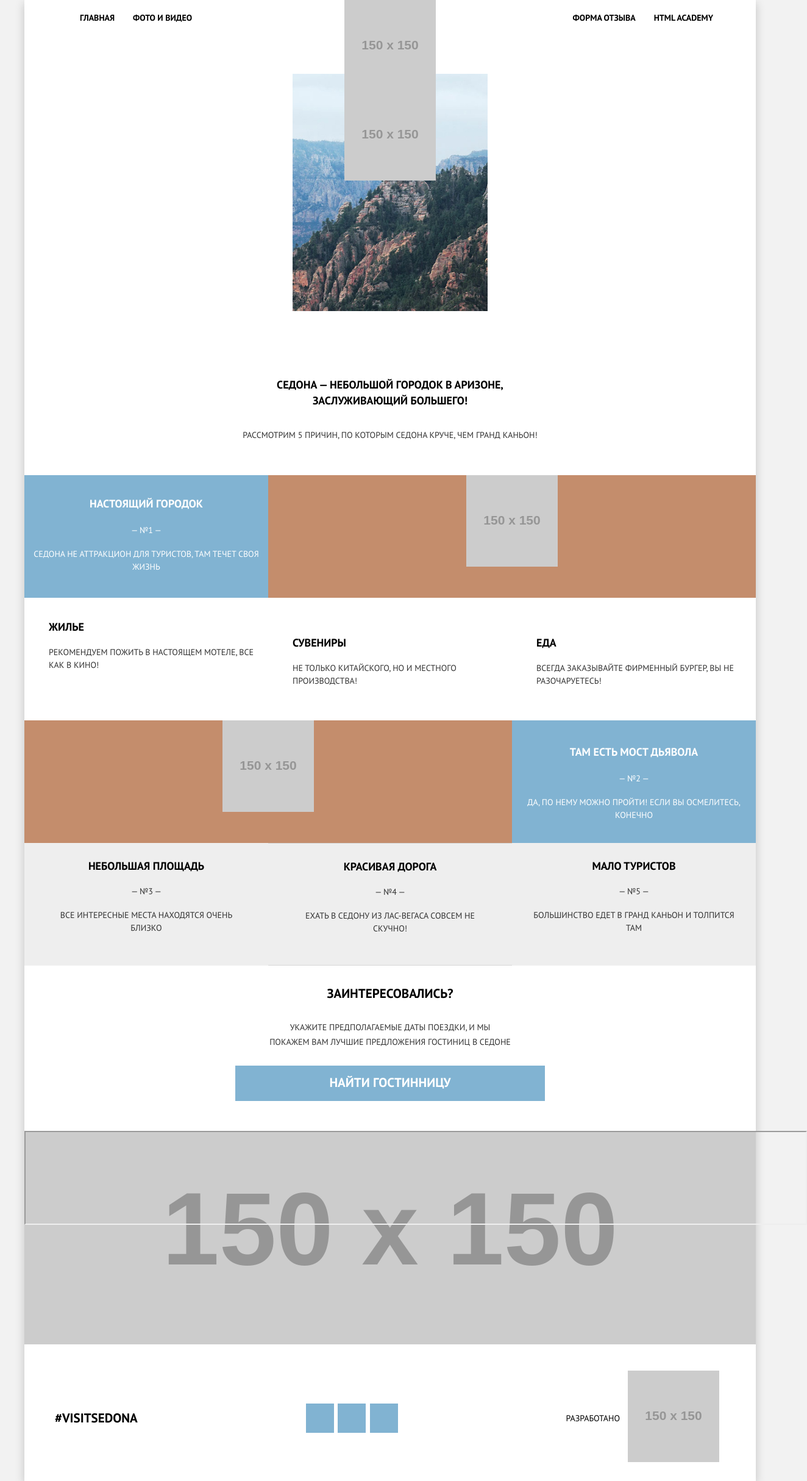
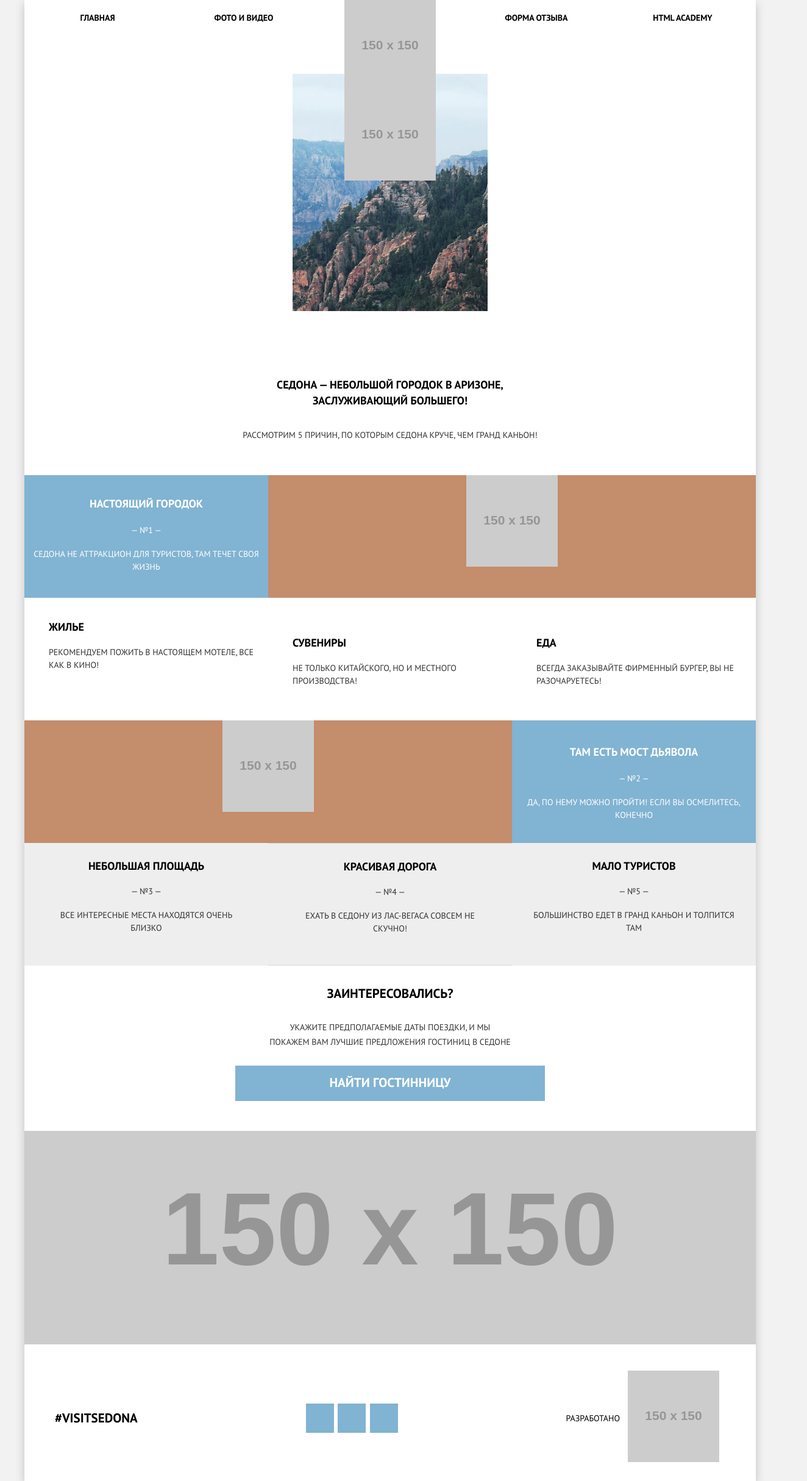
Before and after one commit to p-raevsky/sedona, a website: page source/index.html in a window 1280 px wide. Shown: the whole page at 61% size, 1324 px wide, since content can reach past the window. Drawn offline with nearby package versions, Linux system fonts and the light colour scheme; files that its build step writes are made by us from their sources; placeholder pictures from the web are drawn by us; files whose address does not match are found by name.

Commit message:
внес правки в адаптивные сетки главной страницы: поправил меню, расставил медиа в селекторы с модификаторами

```diff
--- a/source/index.html
+++ b/source/index.html
@@ -7,9 +7,9 @@
     <link rel="stylesheet" href="css/style.css">
   </head>
   <body class="page__body">
+    <div class="page__wrap">
       <header class="page-header">
         <nav class="main-nav">
-        <div class="main-nav__nav-wrap">
           <ul class="main-nav__list">
             <li class="main-nav__item">
               <a class="main-nav__link">Главная</a>
@@ -26,8 +26,6 @@
             <li class="main-nav__item">
               <a class="main-nav__link" href="#">Html academy</a>
             </li>
-          </ul>
-        </div>
         </nav>
 
         <div class="main-nav__button-wrap">
@@ -129,7 +127,6 @@
       </main>
 
       <footer class="page-footer">
-      <div class="page-footer__wrap">
         <p class="page-footer__text">#visitsedona</p>
 
         <div class="social">
@@ -152,7 +149,7 @@
             <img class="copyright__image" src="https://via.placeholder.com/150x150" width="150" height="150" alt="Логотип HTML Academy, ссылка ведёт на лендинг интенсива «Профессиональный HTML и CSS, уровень 2">
           </a>
         </div>
+      </footer>
     </div>
-    </footer>
   </body>
 </html>
--- a/source/sass/blocks/_advantages.scss
+++ b/source/sass/blocks/_advantages.scss
@@ -1,7 +1,27 @@
+.advantages__list {
+  @media (min-width: $tablet) {
+    display: grid;
+
+    grid-template-columns: 1fr 1fr 1fr;
+    grid-template-rows: 1fr 1fr 1fr 1fr;
+  }
+}
+
 .advantages__img-wrap {
   text-align: center;
 
   background-color: $brown;
+
+  &--first {
+    @media (min-width: $tablet) {
+      grid-area: 1/2/2/4;
+    }
+  }
+  &--second {
+    @media (min-width: $tablet) {
+      grid-area: 3/1/4/3;
+    }
+  }
 }
 
 .advantages__title {
@@ -99,35 +119,17 @@
   }
 }
 
-.advantages__list {
-  @media (min-width: $tablet) {
-    display: grid;
-
-    grid-template-columns: 1fr 1fr 1fr;
-    grid-template-rows: 1fr 1fr 1fr 1fr;
-  }
-}
-
 .advantages__white-wrap {
   display: flex;
   flex-direction: column;
   align-items: center;
   padding: 35px 0;
+
   @media (min-width: $tablet) {
     flex-direction: row;
     justify-content: space-around;
     align-items: flex-start;
+
+    grid-area: 2/1/3/4;
   }
 }
-
-@media (min-width: $tablet) {
-  .advantages__img-wrap--first {
-    grid-area: 1/2/2/4;
-  }
-  .advantages__white-wrap {
-    grid-area: 2/1/3/4;
-  }
-  .advantages__img-wrap--second {
-    grid-area: 3/1/4/3;
-  }
-}
--- a/source/sass/blocks/_heading.scss
+++ b/source/sass/blocks/_heading.scss
@@ -3,6 +3,7 @@
 
   &--main {
     padding-bottom: 48px;
+
     @media (min-width: $tablet) {
       padding-bottom: 53px;
     }
--- a/source/sass/blocks/_main-nav.scss
+++ b/source/sass/blocks/_main-nav.scss
@@ -2,6 +2,8 @@
 .main-nav__list {
   display: flex;
   flex-direction: column;
+
+  background-color: $white;
 
   @include list;
 
@@ -9,13 +11,6 @@
     flex-direction: row;
     flex-wrap: wrap;
     justify-content: space-between;
-    align-items: center;
-    padding-right: 11px;
-    padding-left: 34px;
-  }
-  @media (min-width: $desktop) {
-    padding-right: 55px;
-    padding-left: 76px;
   }
 }
 
@@ -23,7 +18,16 @@
   text-align: center;
 
   background-color: $blue;
+
+  &:nth-child(2) {
+    @media (min-width: $tablet) {
+      margin-right: auto;
+    }
+  }
+
   @media (min-width: $tablet) {
+    width: 20%;
+
     background-color: $white;
   }
 }
@@ -35,18 +39,12 @@
   text-decoration: none;
 
   @include fonts($font-size-medium, $line-height-large, 700);
+
   @media (min-width: $tablet) {
     margin: 16px 0 14px;
-    padding: 0 15px;
 
     color: $black;
 
     @include fonts($font-size-small, $line-height-big, 700);
   }
 }
-
-.main-nav__item:nth-child(2) {
-  @media (min-width: $tablet) {
-    margin-right: auto;
-  }
-}
--- a/source/sass/blocks/_page-footer.scss
+++ b/source/sass/blocks/_page-footer.scss
@@ -1,9 +1,12 @@
-.page-footer__wrap {
+.page-footer {
   display: flex;
   flex-direction: column;
   align-items: center;
   padding-top: 39px;
   padding-bottom: 26px;
+
+  background-color: $white;
+
   @media (min-width: $tablet) {
     flex-direction: row;
     justify-content: space-between;
@@ -20,6 +23,7 @@
   color: $black;
 
   @include fonts($font-size-big, $line-height-big, 700);
+
   @media (min-width: $tablet) {
     margin-bottom: 0;
   }
--- a/source/sass/blocks/_page-header.scss
+++ b/source/sass/blocks/_page-header.scss
@@ -7,6 +7,8 @@
 .main-nav__button-wrap {
   width: 100%;
   height: 56px;
+
+  background-color: $white;
 
   @media (min-width: $tablet) {
     display: none;
--- a/source/sass/blocks/_page.scss
+++ b/source/sass/blocks/_page.scss
@@ -1,18 +1,15 @@
-.page {
-  height: 100%;
-  @media (min-width: $desktop) {
-    background-color: $gray-600;
-  }
+.page__body {
+  min-height: 100vh;
+
+  background-color: $gray-600;
 }
 
-.page__body {
+.page__wrap {
   display: grid;
   align-content: start;
-  min-height: 100%;
-
-  background-color: $white;
 
   grid-template-rows: min-content 1fr min-content;
+
   @media (min-width: $desktop) {
     max-width: 1200px;
     margin: 0 auto;
--- a/source/sass/blocks/_search.scss
+++ b/source/sass/blocks/_search.scss
@@ -23,6 +23,7 @@
   color: $black-lighten;
 
   @include fonts($font-size-small, $line-height-medium);
+
   @media (min-width: $tablet) {
     max-width: 396px;
   }
@@ -33,19 +34,23 @@
   margin: auto;
   padding-right: 25px;
   padding-left: 25px;
+
   @media (min-width: $tablet) {
     max-width: 458px;
   }
 }
 
 .search__img-wrap {
-  display: relative;
+  position: relative;
 }
 
 .search__iframe-map {
   position: absolute;
 
   width: 100%;
+  height: 100%;
+
+  border: 0;
 }
 
 .search__image-map {
```
Also changed, not shown: source/catalog.html (+2 -4 lines), source/form.html (+2 -4 lines), source/sass/abstracts/_normalize.scss (renamed from source/sass/abstracts/normalize.scss). Lines whose indentation alone changed are shown as unchanged.
